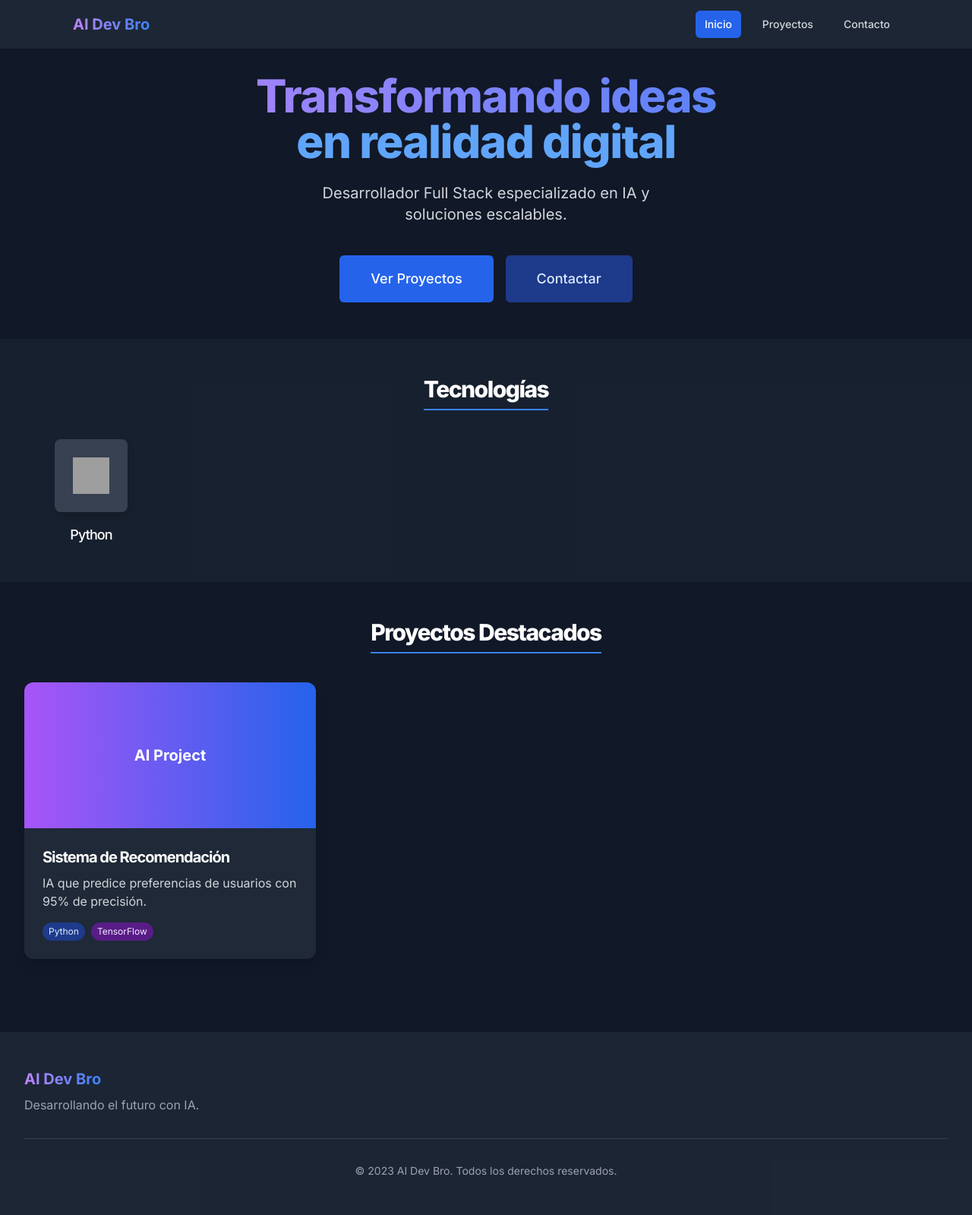
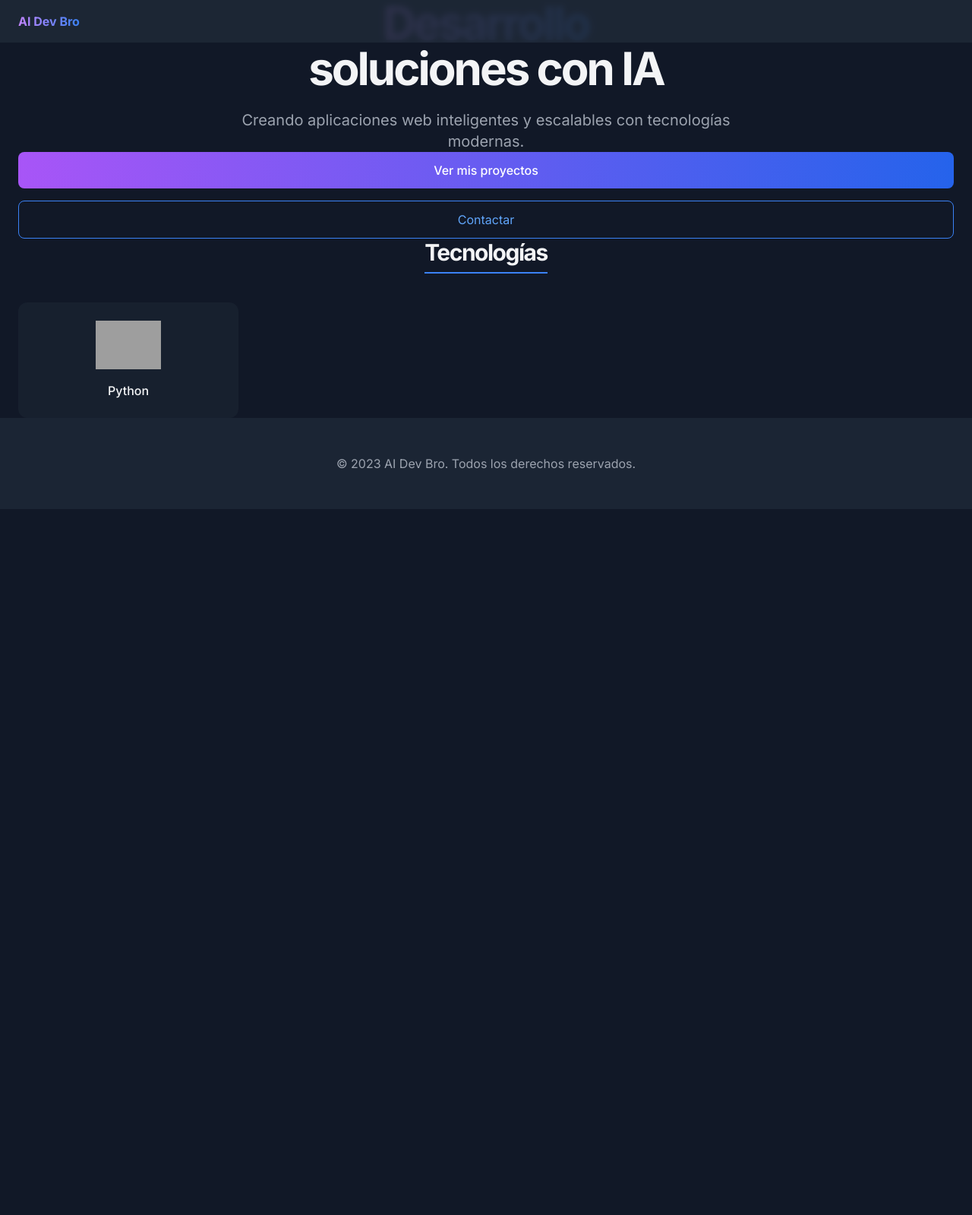
Before and after one commit to BitAnkor/AI-Dev-Bro, a FastAPI app: page / in a window 1280 px wide. Shown: the whole page at 76% size. After the commit the page ends 670 px from the top, so only its background shows below. Run offline with FastAPI, Linux system fonts and the light colour scheme; some libraries are stand-ins or nearby versions; grey boxes are pictures that could not be loaded.

Commit message:
otro intento de resolver donde apunta index al css

```diff
--- a/app/main.py
+++ b/app/main.py
@@ -6,7 +6,7 @@
 
 app = FastAPI()
 
-app.mount("/static", StaticFiles(directory="app/static/css"), name="static")
+app.mount("/static", StaticFiles(directory="app/static/"), name="static")
 templates = Jinja2Templates(directory="app/templates")
 
 
--- a/app/templates/index.html
+++ b/app/templates/index.html
@@ -1,130 +1,71 @@
-
-<!-- En tu archivo templates/index.html -->
+<!-- app/templates/index.html -->
 <!DOCTYPE html>
 <html lang="es">
 <head>
     <meta charset="UTF-8">
     <meta name="viewport" content="width=device-width, initial-scale=1.0">
+    <title>AI Dev Bro - Portafolio</title>
+    <!-- Importación de Tailwind CSS (asegúrate de haber ejecutado npm run build) -->
     <link href="{{ url_for('static', path='/css/main.css') }}" rel="stylesheet">
-    <title>AI Dev Bro - Desarrollador Full Stack</title>
-    <!-- Tailwind ya está configurado en tu proyecto según tu repo -->
+    <!-- Font Awesome (opcional) -->
+    <link href="https://cdnjs.cloudflare.com/ajax/libs/font-awesome/6.4.0/css/all.min.css" rel="stylesheet">
 </head>
-<body class="bg-gray-900 text-gray-100 min-h-screen font-sans">
+<body class="bg-gray-900 text-gray-100 min-h-screen">
     <!-- Navbar -->
-    <nav class="bg-gray-800/90 backdrop-blur-sm fixed w-full z-10">
-        <div class="max-w-6xl mx-auto px-4 sm:px-6 lg:px-8">
-            <div class="flex items-center justify-between h-16">
-                <div class="flex items-center">
-                    <span class="text-xl font-bold bg-gradient-to-r from-purple-400 to-blue-500 bg-clip-text text-transparent">
-                        AI Dev Bro
-                    </span>
-                </div>
-                <div class="hidden md:block">
-                    <div class="ml-10 flex items-baseline space-x-4">
-                        <a href="#" class="px-3 py-2 rounded-md text-sm font-medium text-white bg-blue-600">Inicio</a>
-                        <a href="#" class="px-3 py-2 rounded-md text-sm font-medium text-gray-300 hover:text-white hover:bg-gray-700">Proyectos</a>
-                        <a href="#" class="px-3 py-2 rounded-md text-sm font-medium text-gray-300 hover:text-white hover:bg-gray-700">Contacto</a>
-                    </div>
-                </div>
+    <nav class="bg-gray-800/90 backdrop-blur-sm fixed w-full z-10 px-6 py-4">
+        <div class="max-w-7xl mx-auto flex justify-between items-center">
+            <span class="text-2xl font-bold bg-gradient-to-r from-purple-400 to-blue-500 bg-clip-text text-transparent">
+                AI Dev Bro
+            </span>
+            <div class="hidden md:flex space-x-6">
+                <a href="#" class="px-4 py-2 rounded-md bg-blue-600/20 text-blue-400">Inicio</a>
+                <a href="#" class="px-4 py-2 rounded-md hover:bg-white/5">Proyectos</a>
+                <a href="#" class="px-4 py-2 rounded-md hover:bg-white/5">Contacto</a>
             </div>
         </div>
     </nav>
 
     <!-- Hero Section -->
-    <div class="pt-24 pb-12 px-4 sm:px-6 lg:px-8 max-w-7xl mx-auto">
-        <div class="text-center">
-            <h1 class="text-4xl md:text-6xl font-extrabold tracking-tight">
-                <span class="block bg-gradient-to-r from-purple-400 to-blue-500 bg-clip-text text-transparent">
-                    Transformando ideas
-                </span>
-                <span class="block text-blue-400">en realidad digital</span>
+    <main class="pt-32 pb-20 px-6 max-w-7xl mx-auto">
+        <section class="text-center">
+            <h1 class="text-4xl md:text-6xl font-bold leading-tight mb-6">
+                <span class="bg-gradient-to-r from-purple-400 to-blue-500 bg-clip-text text-transparent">Desarrollo</span>
+                <span class="block">soluciones con IA</span>
             </h1>
-            <p class="mt-6 max-w-lg mx-auto text-xl text-gray-300">
-                Desarrollador Full Stack especializado en IA y soluciones escalables.
+            <p class="text-xl text-gray-400 mb-10 max-w-2xl mx-auto">
+                Creando aplicaciones web inteligentes y escalables con tecnologías modernas.
             </p>
-            <div class="mt-10 flex justify-center gap-4">
-                <a href="#" class="px-8 py-3 border border-transparent text-base font-medium rounded-md text-white bg-blue-600 hover:bg-blue-700 md:py-4 md:text-lg md:px-10 transition-all duration-300 hover:shadow-lg hover:shadow-blue-500/20">
-                    Ver Proyectos
+            <div class="flex flex-col sm:flex-row justify-center gap-4">
+                <a href="#" class="px-6 py-3 rounded-lg bg-gradient-to-r from-purple-500 to-blue-600 text-white font-medium hover:shadow-lg hover:shadow-blue-500/20 transition-all">
+                    Ver mis proyectos
                 </a>
-                <a href="#" class="px-8 py-3 border border-transparent text-base font-medium rounded-md text-blue-100 bg-blue-900 hover:bg-blue-800 md:py-4 md:text-lg md:px-10 transition-all duration-300">
+                <a href="#" class="px-6 py-3 rounded-lg border border-blue-500 text-blue-400 hover:bg-blue-500/10 transition-all">
                     Contactar
                 </a>
             </div>
-        </div>
-    </div>
+        </section>
 
-    <!-- Tech Stack Section -->
-    <div class="py-12 bg-gray-800/50">
-        <div class="max-w-7xl mx-auto px-4 sm:px-6 lg:px-8">
-            <h2 class="text-center text-3xl font-extrabold text-white mb-12">
+        <!-- Sección de Tecnologías -->
+        <section class="mt-20">
+            <h2 class="text-3xl font-bold text-center mb-12">
                 <span class="border-b-2 border-blue-500 pb-2">Tecnologías</span>
             </h2>
-            <div class="grid grid-cols-2 md:grid-cols-4 lg:grid-cols-6 gap-8">
+            <div class="grid grid-cols-2 md:grid-cols-4 gap-6">
                 <!-- Ejemplo de tarjeta de tecnología -->
-                <div class="col-span-1 flex flex-col items-center">
-                    <div class="p-4 bg-gray-700 rounded-lg shadow-lg w-24 h-24 flex items-center justify-center">
-                        <img src="https://cdn.jsdelivr.net/gh/devicons/devicon/icons/python/python-original.svg" class="h-12 w-12" alt="Python">
-                    </div>
-                    <h3 class="mt-4 text-lg font-medium text-white">Python</h3>
+                <div class="bg-gray-800/50 p-6 rounded-xl flex flex-col items-center hover:bg-gray-800/70 transition-all">
+                    <img src="https://cdn.jsdelivr.net/gh/devicons/devicon/icons/python/python-original.svg" class="h-16 w-16 mb-4" alt="Python">
+                    <span class="font-medium">Python</span>
                 </div>
-                <!-- Repetir para otras tecnologías -->
+                <!-- Más tecnologías aquí -->
             </div>
-        </div>
-    </div>
-
-    <!-- Projects Preview -->
-    <div class="py-12 px-4 sm:px-6 lg:px-8 max-w-7xl mx-auto">
-        <h2 class="text-center text-3xl font-extrabold text-white mb-12">
-            <span class="border-b-2 border-blue-500 pb-2">Proyectos Destacados</span>
-        </h2>
-        <div class="grid md:grid-cols-2 lg:grid-cols-3 gap-8">
-            <!-- Ejemplo de tarjeta de proyecto -->
-            <div class="bg-gray-800 rounded-xl overflow-hidden shadow-lg hover:shadow-xl hover:shadow-blue-500/10 transition-all duration-300">
-                <div class="h-48 bg-gradient-to-r from-purple-500 to-blue-600 flex items-center justify-center">
-                    <span class="text-white text-xl font-bold">AI Project</span>
-                </div>
-                <div class="p-6">
-                    <h3 class="text-xl font-bold text-white mb-2">Sistema de Recomendación</h3>
-                    <p class="text-gray-300 mb-4">IA que predice preferencias de usuarios con 95% de precisión.</p>
-                    <div class="flex flex-wrap gap-2">
-                        <span class="px-2 py-1 text-xs rounded-full bg-blue-900 text-blue-100">Python</span>
-                        <span class="px-2 py-1 text-xs rounded-full bg-purple-900 text-purple-100">TensorFlow</span>
-                    </div>
-                </div>
-            </div>
-            <!-- Más proyectos... -->
-        </div>
-    </div>
+        </section>
+    </main>
 
     <!-- Footer -->
-    <footer class="bg-gray-800/80 mt-12">
-        <div class="max-w-7xl mx-auto py-12 px-4 sm:px-6 lg:px-8">
-            <div class="flex flex-col md:flex-row justify-between items-center">
-                <div class="mb-6 md:mb-0">
-                    <span class="text-xl font-bold bg-gradient-to-r from-purple-400 to-blue-500 bg-clip-text text-transparent">
-                        AI Dev Bro
-                    </span>
-                    <p class="mt-2 text-gray-400">Desarrollando el futuro con IA.</p>
-                </div>
-                <div class="flex space-x-6">
-                    <a href="#" class="text-gray-400 hover:text-white">
-                        <i class="fab fa-github text-xl"></i>
-                    </a>
-                    <a href="#" class="text-gray-400 hover:text-white">
-                        <i class="fab fa-linkedin text-xl"></i>
-                    </a>
-                    <a href="#" class="text-gray-400 hover:text-white">
-                        <i class="fab fa-twitter text-xl"></i>
-                    </a>
-                </div>
-            </div>
-            <div class="mt-8 border-t border-gray-700 pt-8 text-center text-gray-400 text-sm">
-                <p>© 2023 AI Dev Bro. Todos los derechos reservados.</p>
-            </div>
+    <footer class="bg-gray-800/80 py-12 px-6">
+        <div class="max-w-7xl mx-auto text-center">
+            <p class="text-gray-400">© 2023 AI Dev Bro. Todos los derechos reservados.</p>
         </div>
     </footer>
-
-    <!-- Font Awesome para íconos (opcional) -->
-    <script src="https://kit.fontawesome.com/your-code.js" crossorigin="anonymous"></script>
 </body>
 </html>
```
